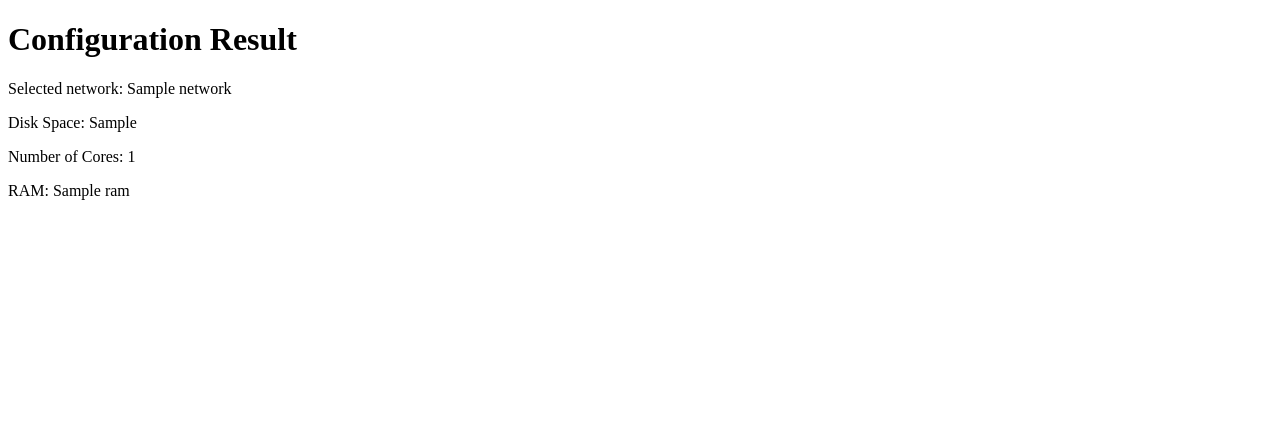
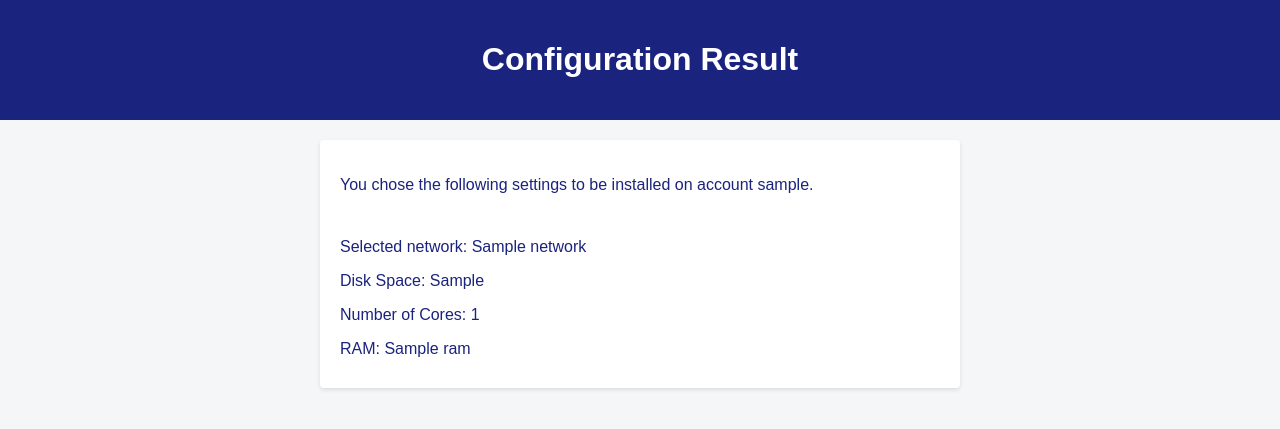
Before and after one commit to HerrForehead/dashboard-turnkey, a Python web app: template templates/result.html in a window 1280 px wide. Shown: the top 429 px of the page. Run offline with Jinja, Linux system fonts and the light colour scheme; the template is opened without the code that fills it: most values are stand-ins (such as "Sample title", 1, 10 or a date in 2020).

Commit message:
Globally store username and password and use them

```diff
--- a/app.py
+++ b/app.py
@@ -6,6 +6,8 @@ from flask import Flask, render_template, request, redirect
 
 # Add the networks to this list after retrieving them via retrieve_network_devices()
 networkslist = []
+username = ""
+password = ""
 
 
 def print_network(network, level):
@@ -99,6 +101,8 @@ def settings():
 def login():
     credentials = request.form.to_dict()
     print(credentials)
+    username = credentials['email']
+    password = credentials['password']
 
     print("Retrieving network devices...")
     retrieve_network_devices(credentials['email'], credentials['password'])
@@ -120,7 +124,7 @@ def configure():
         # Process the form data or perform any necessary actions
 
         # Render the result page with the received data
-        return render_template('result.html', disk_space=disk_space, num_cores=num_cores, ram=ram, network=network)
+        return render_template('result.html', disk_space=disk_space, num_cores=num_cores, ram=ram, network=network, username=username)
 
     # Render the configure page with the list of networks
     return render_template('configure.html')
--- a/templates/result.html
+++ b/templates/result.html
@@ -2,13 +2,55 @@
 <html>
 <head>
     <title>Result</title>
+    <style>
+        body {
+            background-color: #f5f6f8;
+            font-family: Arial, sans-serif;
+            margin: 0;
+            padding: 0;
+        }
+
+        .header {
+            background-color: #1a237e;
+            color: #ffffff;
+            padding: 20px;
+            text-align: center;
+        }
+
+        .result-container {
+            max-width: 600px;
+            margin: 20px auto;
+            background-color: #ffffff;
+            box-shadow: 0 2px 4px rgba(0, 0, 0, 0.1);
+            border-radius: 4px;
+            padding: 20px;
+        }
+
+        .result-container h1 {
+            font-size: 24px;
+            color: #1a237e;
+            margin-bottom: 20px;
+        }
+
+        .result-container p {
+            font-size: 16px;
+            color: #1a237e;
+            margin-bottom: 10px;
+        }
+    </style>
 </head>
 <body>
+<div class="header">
     <h1>Configuration Result</h1>
+</div>
 
+<div class="result-container">
+    <p>You chose the following settings to be installed on account {{ username }}.</p>
+    <br>
     <p>Selected network: {{ network }}</p>
     <p>Disk Space: {{ disk_space }}</p>
     <p>Number of Cores: {{ num_cores }}</p>
     <p>RAM: {{ ram }}</p>
+</div>
 </body>
 </html>
```
